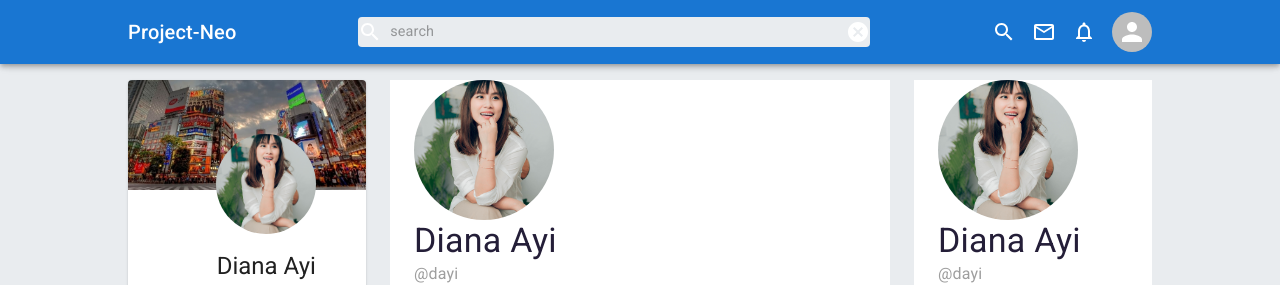
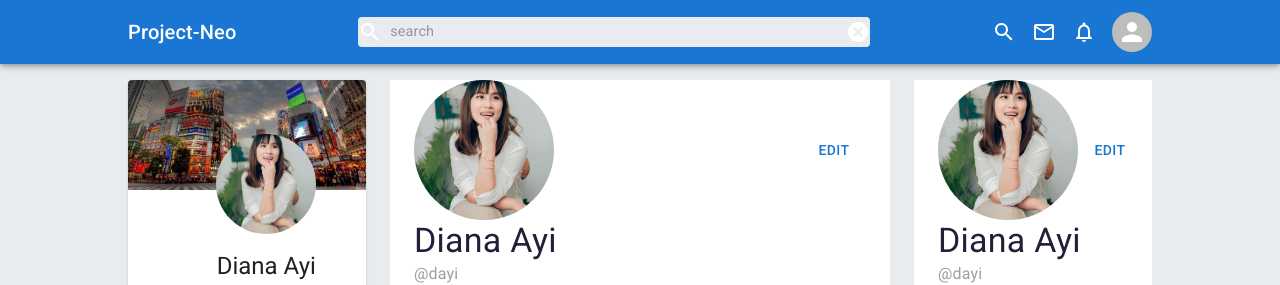
Before and after one commit to jpzambranoleon/project-neo-front-end, a React (Create React App) app: page /profile in a window 1280 px wide. Shown: the top 285 px of the page. Built offline with nearby package versions, Linux system fonts and the light colour scheme.

Commit message:
updated file

```diff
--- a/src/pages/profilePage/components/Description.jsx
+++ b/src/pages/profilePage/components/Description.jsx
@@ -1,4 +1,4 @@
-import { Avatar, Box, Button, Grid, TextField, Typography, Container, CardContent } from "@mui/material";
+import { Avatar, Box, Button, Grid, TextField, Typography, Container} from "@mui/material";
 import { grey } from "@mui/material/colors";
 
 const Description = () => {
@@ -6,7 +6,12 @@ const Description = () => {
         <Box component="main">
             <Box sx={{ bgcolor: 'white' }}>
                 <Container>
-                    <Avatar src="/assets/person/diana.jpg" sx={{ width: 140, height: 140 }}/>
+                    <Box sx={{ display: "flex", alignItems: "center", justifyContent: "space-between" }}>
+                        <Avatar src="/assets/person/diana.jpg" sx={{ width: 140, height: 140 }}/>
+                        <Button>
+                            Edit
+                        </Button>
+                    </Box>
                     <Typography component="h1" variant="h4">
                         Diana Ayi
                     </Typography>
```
